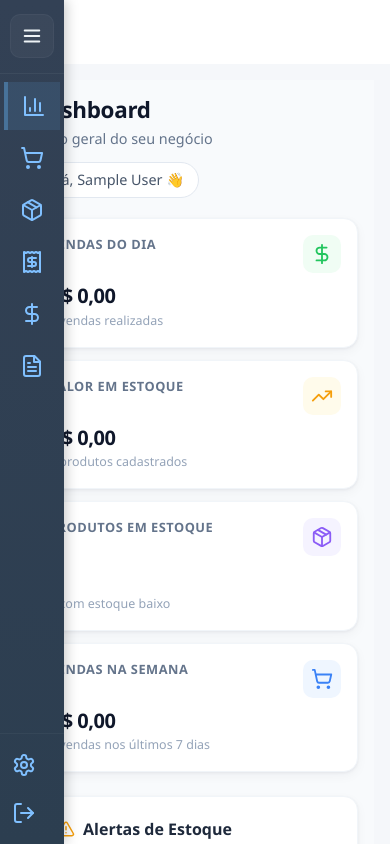
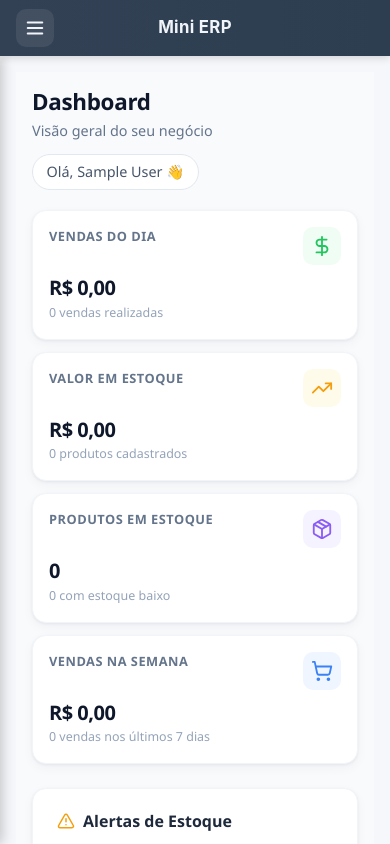
Before and after one commit to vlaguna7/mini-erp-web, a React (Vite) app in the folder frontend/: page /dashboard in a window 390 px wide. Built offline with nearby package versions, Linux system fonts and the light colour scheme; no server answers; sample sign-in values are in the browser's storage.

Commit message:
Feat: melhoria no responsivo da sidebar principal

```diff
--- a/frontend/src/App.module.css
+++ b/frontend/src/App.module.css
@@ -164,7 +164,7 @@
 @media (max-width: 768px) {
   .mainContent {
     margin-left: 0;
-    margin-top: 64px;
+    margin-top: 56px;
     padding: 1rem;
   }
 
--- a/frontend/src/App.tsx
+++ b/frontend/src/App.tsx
@@ -56,12 +56,6 @@ const ProtectedLayout: React.FC<{ children: React.ReactNode; isInitializing: boo
       <div className={styles.flexRow}>
         <Sidebar />
 
-        <div
-          className={`${styles.sidebarBackdrop} ${isOpen ? styles.visible : ''}`}
-          onClick={() => setIsOpen(false)}
-          aria-hidden="true"
-        />
-
         <main className={`${styles.mainContent} ${!isMobile ? (isOpen ? styles.sidebarOpen : '') : ''}`}>
           {children}
         </main>
--- a/frontend/src/components/Sidebar/Sidebar.module.css
+++ b/frontend/src/components/Sidebar/Sidebar.module.css
@@ -299,17 +299,19 @@
   display: none;
 }
 
-@media (max-width: var(--breakpoint-md)) {
+@media (max-width: 768px) {
   .mobileHeader {
     display: flex;
     align-items: center;
     justify-content: space-between;
-    position: sticky;
+    position: fixed;
     top: 0;
-    z-index: 900;
+    left: 0;
+    right: 0;
+    z-index: 1002;
     height: 56px;
     padding: 0 1rem;
-    background: var(--color-slate-800);
+    background: linear-gradient(90deg, var(--color-slate-700) 0%, #2c3e50 100%);
     box-shadow: 0 2px 8px rgba(0, 0, 0, 0.15);
   }
 
@@ -346,8 +348,8 @@
   .sidebar {
     transition: transform var(--transition-slow), width var(--transition-slow);
     width: 260px !important;
-    top: 64px;
-    height: calc(100vh - 64px);
+    top: 56px;
+    height: calc(100vh - 56px);
     z-index: 1001;
   }
 
@@ -367,11 +369,30 @@
 
   .backdrop {
     display: block;
+    top: 56px;
+  }
+
+  .label {
+    display: inline;
+  }
+
+  .footerItem .label {
+    display: inline;
+  }
+
+  .item {
+    justify-content: flex-start;
+    padding: 0.85rem 1rem;
+  }
+
+  .footerItem {
+    justify-content: flex-start;
+    padding: 0.85rem 1rem;
   }
 }
 
-@media (min-width: calc(var(--breakpoint-md) + 1px)) {
+@media (min-width: 769px) {
   .backdrop {
-    display: block;
+    display: none;
   }
 }
--- a/frontend/src/components/Sidebar/Sidebar.tsx
+++ b/frontend/src/components/Sidebar/Sidebar.tsx
@@ -1,10 +1,11 @@
-import React from 'react';
+import React, { useState, useEffect } from 'react';
 import { useNavigate, useLocation } from 'react-router-dom';
 import { useAuthStore } from '../../store/authStore';
 import { useSidebar } from '../../context/SidebarContext';
 import {
   Menu,
   ChevronLeft,
+  X,
   BarChart3,
   Package,
   ShoppingCart,
@@ -16,11 +17,22 @@ import {
 } from 'lucide-react';
 import styles from './Sidebar.module.css';
 
+const useIsMobile = (breakpoint = 768) => {
+  const [isMobile, setIsMobile] = useState(() => window.innerWidth <= breakpoint);
+  useEffect(() => {
+    const handler = () => setIsMobile(window.innerWidth <= breakpoint);
+    window.addEventListener('resize', handler);
+    return () => window.removeEventListener('resize', handler);
+  }, [breakpoint]);
+  return isMobile;
+};
+
 const Sidebar: React.FC = () => {
   const { isOpen, setIsOpen } = useSidebar();
   const navigate = useNavigate();
   const location = useLocation();
   const logout = useAuthStore((state) => state.logout);
+  const isMobile = useIsMobile();
 
   const menuItems = [
     { path: '/dashboard',  icon: BarChart3,    label: 'Dashboard'           },
@@ -33,7 +45,7 @@ const Sidebar: React.FC = () => {
 
   const handleNavigation = (path: string) => {
     navigate(path);
-    setIsOpen(false);
+    if (isMobile) setIsOpen(false);
   };
 
   const handleLogout = () => {
@@ -44,12 +56,36 @@ const Sidebar: React.FC = () => {
   const isActive = (path: string) => location.pathname === path;
 
   return (
+    <>
+      {/* Mobile Header */}
+      {isMobile && (
+        <header className={styles.mobileHeader}>
+          <button
+            className={styles.mobileHeaderBtn}
+            onClick={() => setIsOpen(!isOpen)}
+            aria-label="Toggle menu"
+          >
+            {isOpen ? <X size={22} /> : <Menu size={22} />}
+          </button>
+          <span className={styles.mobileHeaderLogo}>Mini ERP</span>
+          <div style={{ width: 38 }} />
+        </header>
+      )}
+
+      {/* Backdrop mobile */}
+      {isMobile && (
+        <div
+          className={`${styles.backdrop} ${isOpen ? styles.visible : ''}`}
+          onClick={() => setIsOpen(false)}
+          aria-hidden="true"
+        />
+      )}
+
       <aside className={`${styles.sidebar} ${isOpen ? styles.open : styles.closed}`}>
-      {/* Top — logo + toggle */}
+        {/* Top — logo + toggle (desktop only) */}
+        {!isMobile && (
           <div className={styles.top}>
-        {isOpen && (
-          <span className={styles.logo}>Mini ERP</span>
-        )}
+            {isOpen && <span className={styles.logo}>Mini ERP</span>}
             <button
               className={styles.toggle}
               onClick={() => setIsOpen(!isOpen)}
@@ -59,6 +95,7 @@ const Sidebar: React.FC = () => {
               {isOpen ? <ChevronLeft size={24} /> : <Menu size={24} />}
             </button>
           </div>
+        )}
 
         {/* Navigation Items */}
         <nav className={styles.nav}>
@@ -74,7 +111,7 @@ const Sidebar: React.FC = () => {
                     title={!isOpen ? item.label : ''}
                   >
                     <Icon size={24} className={styles.icon} />
-                  {isOpen && <span className={styles.label}>{item.label}</span>}
+                    <span className={styles.label}>{item.label}</span>
                   </button>
                 </li>
               );
@@ -90,7 +127,7 @@ const Sidebar: React.FC = () => {
             title={!isOpen ? 'Configurações' : ''}
           >
             <Settings size={24} className={styles.icon} />
-          {isOpen && <span className={styles.label}>Configurações</span>}
+            <span className={styles.label}>Configurações</span>
           </button>
           <button
             className={`${styles.footerItem} ${styles.logout}`}
@@ -98,10 +135,11 @@ const Sidebar: React.FC = () => {
             title={!isOpen ? 'Sair' : ''}
           >
             <LogOut size={24} className={styles.icon} />
-          {isOpen && <span className={styles.label}>Sair</span>}
+            <span className={styles.label}>Sair</span>
           </button>
         </div>
       </aside>
+    </>
   );
 };
 
```
Lines whose indentation alone changed are shown as unchanged.
